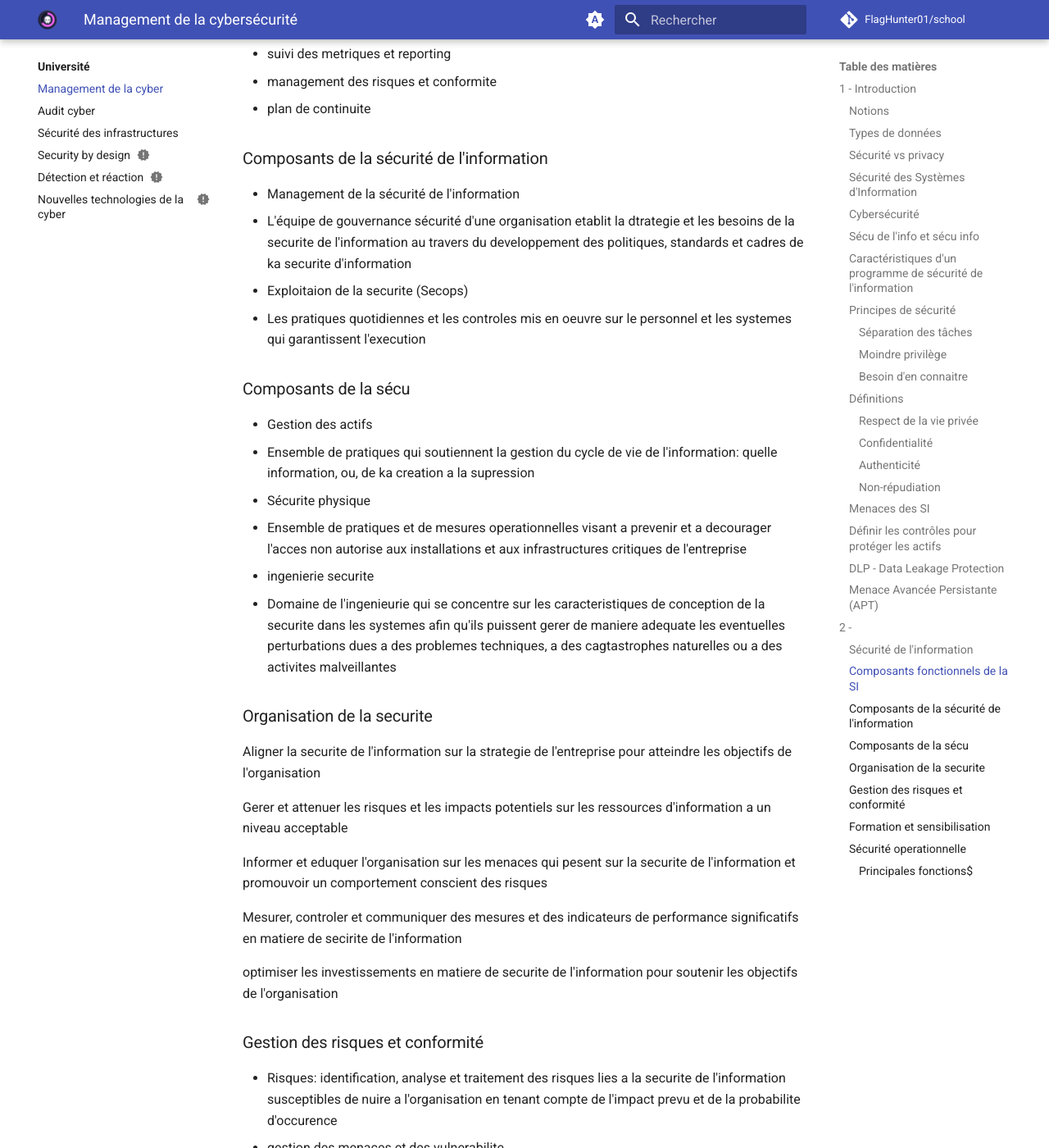
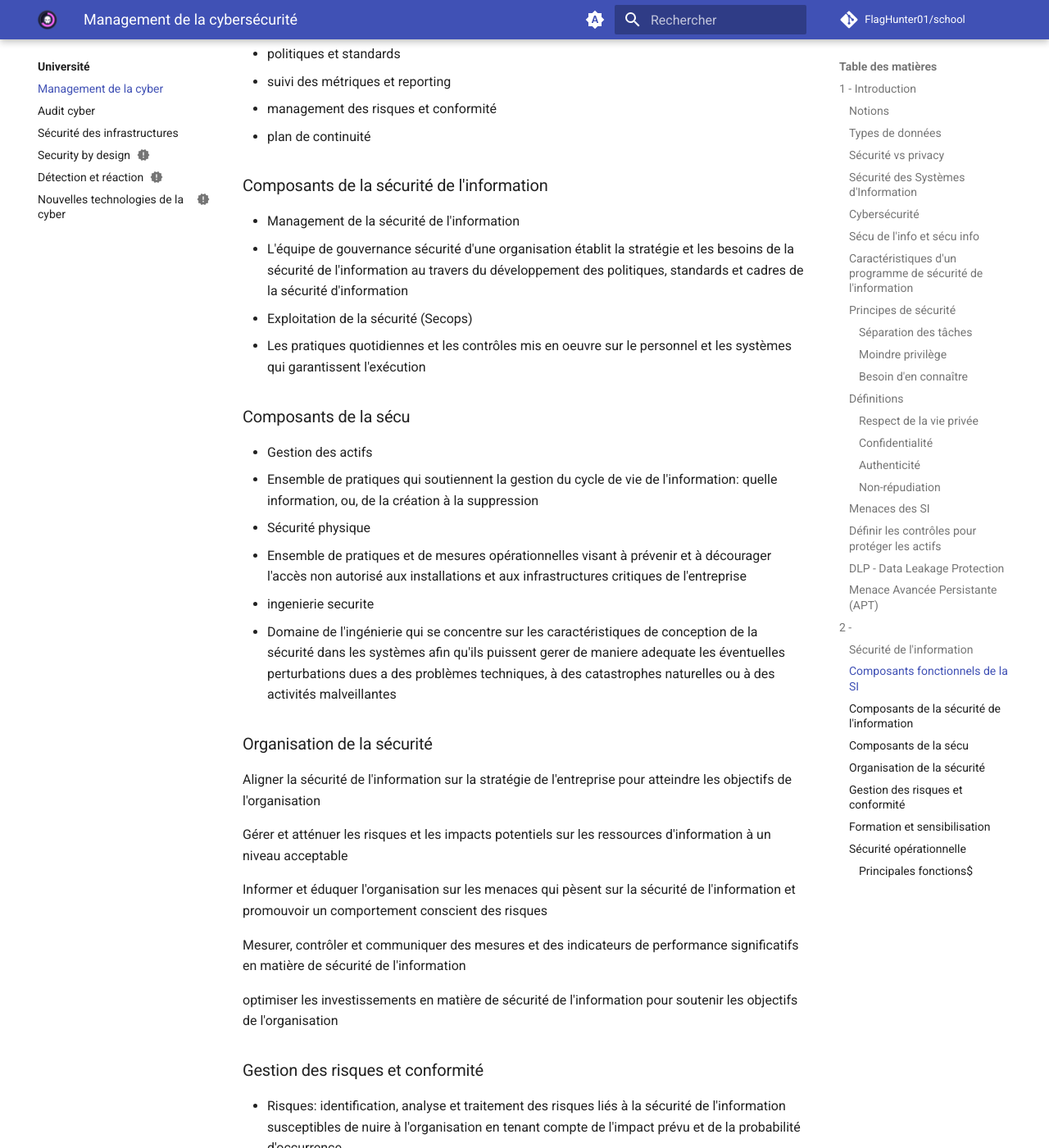
Before and after one commit to FlagHunter01/school, an MkDocs documentation site: the page built from docs/uni/management/index.md, in a window 1280 px wide and 1400 px high, scrolled down 6434 px. Shown: the whole window at 82% size. Built offline with MkDocs 1.6.1 and Material for MkDocs 9.7.7, drawn with Linux system fonts in a browser that asks for light colours; comment, search, counter and statistics services are not loaded; some of the changed text lies outside the part shown.

Commit message:
Orthographe

```diff
--- a/docs/uni/management/index.md
+++ b/docs/uni/management/index.md
@@ -4,40 +4,40 @@
 ---
 
 !!! info "Prof"
-    Pascal Antonini
+	Pascal Antonini
 
 ## 1 - Introduction
 
 ### Notions
 
 !!! abstract "Cybersécurité"
-    Englobe l'ensemble des autres définitions.
+	Englobe l'ensemble des autres définitions.
 
 !!! abstract "Sécurité des SI"
-    Ancienne notion qui se focalise sur l'infrastructure de l'entreprise.
+	Ancienne notion qui se focalise sur l'infrastructure de l'entreprise.
 
 !!! abstract "Sécurité informatique"
-    Sécurité opérationelle (patchs, procédures)
+	Sécurité opérationnelle (patchs, procédures)
 
 !!! failure "Risques SI"
-    *No comprendo*
+	*No comprendo*
 
 !!! abstract "Risques cyber"
-    Notion générale de tous les risques.
+	Notion générale de tous les risques.
 
 !!! abstract "Contrôle interne"
-    Mesures mises en place pour assurer la fiabilité des opérations (pas forcément informatiques).
+	Mesures mises en place pour assurer la fiabilité des opérations (pas forcément informatiques).
 
 <hr>
 
 !!! abstract "Confidentialité"
-    L'information n'est disponible qu'aux personnes autorisées.
+	L'information n'est disponible qu'aux personnes autorisées.
 
 !!! abstract "Intérité"
-    L'exactitude et l'exhaustivité de l'information (elle est bonne et correcte).
+	L'exactitude et l'exhaustivité de l'information (elle est bonne et correcte).
 
 !!! abstract "Disponibilité"
-    L'information estt disponible quand nécessaire.
+	L'information est disponible quand nécessaire.
 
 ### Types de données
 
@@ -49,13 +49,13 @@
 ### Sécurité vs privacy
 
 === "Sécurité"
-    Confidentialité, Intégrité, Disponibilité de toutes les données sensibles et critiques.
+	Confidentialité, Intégrité, Disponibilité de toutes les données sensibles et critiques.
 === "Privacy"
-    Respect de la vie privée, données à caractère personnel (RGPD).
+	Respect de la vie privée, données à caractère personnel (RGPD).
 
 ### Sécurité des Systèmes d'Information
 
-La **SSI** ou cybersécurité consiste a protéger l'information et les systèmes d'information contre les actions non-autorisées suivantes:
+La **SSI** ou cybersécurité consiste à protéger l'information et les systèmes d'information contre les actions non-autorisées suivantes:
 
 - accès
 - utilisation
@@ -71,17 +71,17 @@
 
 Elle concerne la confidentialité, l'intégrité et la disponibilité de l'information et des systèmes d'information.
 
-Elle touche les informations qui circules sur les réseaux, les systèmes d'exploitation, les applications, les bases de données et les personnes qui utilisent ces actifs technologiques en mettant en oeuvre les pocessus organisationnels de l'entreprise.
+Elle touche les informations qui circulent sur les réseaux, les systèmes d'exploitation, les applications, les bases de données et les personnes qui utilisent ces actifs technologiques en mettant en œuvre les processus organisationnels de l'entreprise.
 
 Les fondamentaux de la sécurité concernent la protection de ses actifs.
 
 ### Sécu de l'info et sécu info
 
-La sécurité de l'information nécessite une approche globale qui addresse différents domaines des technologies de l'onformation et de la communication (TIC) et hors des TIC
+La sécurité de l'information nécessite une approche globale qui addresse différents domaines des technologies de l'information et de la communication (TIC) et hors des TIC
 
-Le programme de sécurité de l'information va au-delà de la définitiobn de dispositifs de contole s'appliquant aux données informatisées. Certaines informations peuvent n'être stockées sur des systèmes informatiques durant leur cycle de vie
+Le programme de sécurité de l'information va au-delà de la définition de dispositifs de contrôle s'appliquant aux données informatisées. Certaines informations peuvent n'être stockées sur des systèmes informatiques durant leur cycle de vie
 
-La protection de l'information doit aller au-dela des technologies de l'information / l'informatique et adresser les aspects globaux pour l'ensemble de l'entreprise de la protection de l'information (la culture, le comportement, al robustesse du processus).
+La protection de l'information doit aller au-delà des technologies de l'information / l'informatique et adresser les aspects globaux pour l'ensemble de l'entreprise de la protection de l'information (la culture, le comportement, la robustesse du processus).
 
 Un programme de sécurité de l'information doit toucher chaque étape du cycle de vie de l'information (la création, l'utilisation, le traitement, la transmission, le stockage, la suppression et l'archivage)
 
@@ -89,37 +89,37 @@
 
 ### Caractéristiques d'un programme de sécurité  de l'information
 
-L'accès aux informations est réalisé de manière dynamique et reflète les processus orgaisationnels de l'entreprise, sa structure et sa culture.
+L'accès aux informations est réalisé de manière dynamique et reflète les processus organisationnels de l'entreprise, sa structure et sa culture.
 
 Les risques et les besoins de sécurité changent en permanence.
 
-Les ressources nécessaires pour assurer la portection des informations dans le but de permettre à l'entreprise d'exercer son activité peuvent être limitées:
+Les ressources nécessaires pour assurer la protection des informations dans le but de permettre à l'entreprise d'exercer son activité peuvent être limitées:
 
 - Le budget, les équipes et les technologies de sécurité peuvent être limitées
 - Une compréhension des risques et des menaces est fondamentale pour permettre la prise de décisions managériales
-- La sécurité peut être coûteuse. De ombien avons-nous besoin et où devons-nous projeter nos ressources pour protéger notre activité?
+- La sécurité peut être coûteuse. De combien avons-nous besoin et où devons-nous projeter nos ressources pour protéger notre activité?
 
 ### Principes de sécurité
 
-Au-delà des grands objectifs de sécurité que nous avons intoduits: confidentialité, intégralité et disponibilité, les grands principes suivants sont également a concidérer.
+Au-delà des grands objectifs de sécurité que nous avons introduits: confidentialité, intégrité et disponibilité, les grands principes suivants sont également à considérer.
 
 #### Séparation des tâches
 
-Séparer les responsabilités en terme de traitement ou d'information afin qu'aucun individu agissant seul ne puisse compromettre la sécurité.
+Séparer les responsabilités en termes de traitement ou d'information afin qu'aucun individu agissant seul ne puisse compromettre la sécurité.
 
 #### Moindre privilège
 
-Chaque personne n'a accès qu'aux traitements ou données qui lui sont strictement nécessaires dans l'exercice de sa fonction. L'application de ce principe permet de limiter les dommages qui pourraient résulter d'un accident, d'une erreur ou d'une utilidation non autorisée d'un système d'information.
+Chaque personne n'a accès qu'aux traitements ou données qui lui sont strictement nécessaires dans l'exercice de sa fonction. L'application de ce principe permet de limiter les dommages qui pourraient résulter d'un accident, d'une erreur ou d'une utilisation non autorisée d'un système d'information.
 
-#### Besoin d'en connaitre
+#### Besoin d'en connaître
 
-Le besoin légitime d'une personne ou d'une organisation de connaitre, accéder ou posséder une information spécifique qui est critique pour permettre la réalisation d'une mission qui lui est confiée.
+Le besoin légitime d'une personne ou d'une organisation de connaître, accéder ou posséder une information spécifique qui est critique pour permettre la réalisation d'une mission qui lui est confiée.
 
 ### Définitions
 
 #### Respect de la vie privée
 
-Le respect de la vie privée / protection des données a caractere personnel est d"fini comme les droits et obligations des individus et des organisations qui s'appliquent a la collecte, l'utilisation, la rétention et la divulgation de données a caractere personnel (AICPA Generally Accepted Privacy Principles)
+Le respect de la vie privée / protection des données à caractère personnel est d"fini comme les droits et obligations des individus et des organisations qui s'appliquent à la collecte, l'utilisation, la rétention et la divulgation de données à caractère personnel (AICPA Generally Accepted Privacy Principles)
 
 #### Confidentialité
 
@@ -158,117 +158,118 @@
 
 Avancées
 
-Les attaquants qui utilisent toute la gamme des capacités d'intrusion informatique, depuis les simples attaques accessibles au grand public jusqu'a la mise au point d'outils personnalisés, adaptés au niveau de sécurité de leur cible.
+Les attaquants qui utilisent toute la gamme des capacités d'intrusion informatique, depuis les simples attaques accessibles au grand public jusqu'à la mise au point d'outils personnalisés, adaptés au niveau de sécurité de leur cible.
 
 Persistant
 
-Ils sont officiellement chargés d'accomplir une mission er s'en acquittent jusqu'a ce qu'elle soit couronnée de succès. Ils maintiennent le niveau d'accès et de contrôle nécessaire à l'accomplissement de leur mission.
+Ils sont officiellement chargés d'accomplir une mission et s'en acquittent jusqu'à ce qu'elle soit couronnée de succès. Ils maintiennent le niveau d'accès et de contrôle nécessaire à l'accomplissement de leur mission.
 
 Menace
 
-Contrairement aux botnets, aux enregistreurs de frappe ou aux vers, l'APT est un adversaire humain - des personnes qui int pour mission d'obtenir des informations spécifiques ou d'acceder aux systemes et aux donnees du réseau de leur cible.
+Contrairement aux botnets, aux enregistreurs de frappe ou aux vers, l'APT est un adversaire humain - des personnes qui ont pour mission d'obtenir des informations spécifiques ou d'accéder aux systèmes et aux données du réseau de leur cible.
 
 ## 2 -
 
 ### Sécurité de l'information
 
-La sécurité de l'information désigne les moyens de proteger les informations et les systemes d'information contre l'acces, l'utilisation, la divulgation, la distribution, la modificacion, la consultation, l'inspection, l'enregistrement ou la destruction non autorisés.
+La sécurité de l'information désigne les moyens de protéger les informations et les systèmes d'information contre l'accès, l'utilisation, la divulgation, la distribution, la modification, la consultation, l'inspection, l'enregistrement ou la destruction non autorisés.
 
-Mesures de controle d'ordre administratif, technique et physique fonctionnant ensemble pour proteger les actifs d'information de l'entreprise et l'infrastructure du support.
+Mesures de contrôle d'ordre administratif, technique et physique fonctionnant ensemble pour protéger les actifs d'information de l'entreprise et l'infrastructure du support.
 
 ### Composants fonctionnels de la SI
 
 - Sécurité physique
   - contrôles environnementaux
-  - controles d'acces, evacuations
+  - contrôles d'accès, évacuations
   - surveillance
   - sécurité du personnel
-- Controles des actifs
-  - gestion des actifsestion des materiels
+- Contrôles des actifs
+  - gestion des actifs
+  - gestion des matériels
   - gestion des logiciels
   - achats
   - classification de l'information
 - Sécurité opérationnelle
   - Protection des données
-  - reponse a incident
-  - gestion des vulnerabilites
-  - securite des infrastructures
-  - gestion des identites et des acces
-- Management de la securite de l'information
-  - organisation de la securite
+  - réponse à incident
+  - gestion des vulnérabilités
+  - sécurité des infrastructures
+  - gestion des identités et des accès
+- Management de la sécurité de l'information
+  - organisation de la sécurité
   - formation et sensibilisation
   - politiques et standards
-  - suivi des metriques et reporting
-  - management des risques et conformite
-  - plan de continuite
+  - suivi des métriques et reporting
+  - management des risques et conformité
+  - plan de continuité
 
 ### Composants de la sécurité de l'information
 
 - Management de la sécurité de l'information
-  - L'équipe de gouvernance sécurité d'une organisation etablit la dtrategie et les besoins de la securite de l'information au travers du developpement des politiques, standards et cadres de ka securite d'information
-- Exploitaion de la securite (Secops)
-  - Les pratiques quotidiennes et les controles mis en oeuvre sur le personnel et les systemes qui garantissent l'execution
+  - L'équipe de gouvernance sécurité d'une organisation établit la stratégie et les besoins de la sécurité de l'information au travers du développement des politiques, standards et cadres de la sécurité d'information
+- Exploitation de la sécurité (Secops)
+  - Les pratiques quotidiennes et les contrôles mis en oeuvre sur le personnel et les systèmes qui garantissent l'exécution
 
 ### Composants de la sécu
 
 - Gestion des actifs
-  - Ensemble de pratiques qui soutiennent la gestion du cycle de vie de l'information: quelle information, ou, de ka creation a la supression
-- Sécurite physique
-  - Ensemble de pratiques et de mesures operationnelles visant a prevenir et a decourager l'acces non autorise aux installations et aux infrastructures critiques de l'entreprise
+  - Ensemble de pratiques qui soutiennent la gestion du cycle de vie de l'information: quelle information, ou, de la création à la suppression
+- Sécurité physique
+  - Ensemble de pratiques et de mesures opérationnelles visant à prévenir et à décourager l'accès non autorisé aux installations et aux infrastructures critiques de l'entreprise
 - ingenierie securite
-  - Domaine de l'ingenieurie qui se concentre sur les caracteristiques de conception de la securite dans les systemes afin qu'ils puissent gerer de maniere adequate les eventuelles perturbations dues a des problemes techniques, a des cagtastrophes naturelles ou a des activites malveillantes
+  - Domaine de l'ingénierie qui se concentre sur les caractéristiques de conception de la sécurité dans les systèmes afin qu'ils puissent gerer de maniere adequate les éventuelles perturbations dues a des problèmes techniques, à des catastrophes naturelles ou à des activités malveillantes
 
-### Organisation de la securite
+### Organisation de la sécurité
 
-Aligner la securite de l'information sur la strategie de l'entreprise pour atteindre les objectifs de l'organisation
+Aligner la sécurité de l'information sur la stratégie de l'entreprise pour atteindre les objectifs de l'organisation
 
-Gerer et attenuer les risques et les impacts potentiels sur les ressources d'information a un niveau acceptable
+Gérer et atténuer les risques et les impacts potentiels sur les ressources d'information à un niveau acceptable
 
-Informer et eduquer l'organisation sur les menaces qui pesent sur la securite de l'information et promouvoir un comportement conscient des risques
+Informer et éduquer l'organisation sur les menaces qui pèsent sur la sécurité de l'information et promouvoir un comportement conscient des risques
 
-Mesurer, controler et communiquer des mesures et des indicateurs de performance significatifs en matiere de secirite de l'information
+Mesurer, contrôler et communiquer des mesures et des indicateurs de performance significatifs en matière de sécurité de l'information
 
-optimiser les investissements en matiere de securite de l'information pour soutenir les objectifs de l'organisation
+optimiser les investissements en matière de sécurité de l'information pour soutenir les objectifs de l'organisation
 
 ### Gestion des risques et conformité
 
-- Risques: identification, analyse et traitement des risques lies a la securite de l'information susceptibles de nuire a l'organisation en tenant compte de l'impact prevu et de la probabilite d'occurence
-  - gestion des menaces et des vulnerabilite
+- Risques: identification, analyse et traitement des risques liés à la sécurité de l'information susceptibles de nuire à l'organisation en tenant compte de l'impact prévu et de la probabilité d'occurrence
+  - gestion des menaces et des vulnérabilités
   - surveillance des reseaux et systemes
   - tests des applications
-  - reprise apres sinistre
-  - gestion des risques lies aux fournisseurs
-- Conformite: moyens de se conformer aux exigences internes ainsi qu'aux lois et reglements et aux normes sectorielles
-  - Mise en oeuvre de controles a l'appui de la politique et des normes
+  - reprise après sinistre
+  - gestion des risques liés aux fournisseurs
+- Conformité: moyens de se conformer aux exigences internes ainsi qu'aux lois et règlements et aux normes sectorielles
+  - Mise en oeuvre de contrôles à l'appui de la politique et des normes
   - Audit
-  - reponse aux incidents
+  - réponse aux incidents
   - evaluation des risques
 
 ### Formation et sensibilisation
 
-la sécurité de l'iformation est au niveau du maillon le plus faible du processus.
+La sécurité de l'information est au niveau du maillon le plus faible du processus.
 
-La formation permet d'approfindir les connaissances sur un sujet ou un ensemble de sujets.
+La formation permet d'approfondir les connaissances sur un sujet ou un ensemble de sujets.
 
-Elle se concentre sur le personnes, la culture et le comportement.
+Elle se concentre sur les personnes, la culture et le comportement.
 
-Les activités de sensibilisation sont concues pour promouvoir les connaissances en matiere de securite de l'information aupres de tous les membres du personnel.
+Les activités de sensibilisation sont conçues pour promouvoir les connaissances en matière de sécurité de l'information auprès de tous les membres du personnel.
 
 !!! failure "Il manque un bout parce que je suis parti à l'administration"
 
-### Sécurité operationnelle
+### Sécurité opérationnelle
 
-Les taches quotidiennes de la gestion des risques lies a la securite de l'information au traavers:
+Les tâches quotidiennes de la gestion des risques liés à la sécurité de l'information au travers:
 
-- la mise en place de controles necessaires definis dans les politiques et les standards (centres d'operations de securite ou SOC)
-- Verification de 'efficacite permanente des controles par des tests, la surveillance et les audits
-- Realisation d'evaluations permanantes en tenant compte des objecrtifs de k'entreprise et du profil de risque de l'organisation
+- la mise en place de contrôles nécessaires définis dans les politiques et les standards (centres d'opérations de sécurité ou SOC)
+- Vérification de l'efficacité permanente des contrôles par des tests, la surveillance et les audits
+- Réalisation d'évaluations permanentes en tenant compte des objectifs de l'entreprise et du profil de risque de l'organisation
 - Le suivi d'indicateurs de risques et de performances
 
 #### Principales fonctions$
 
 - Protection de l'information
-- Reponse a incident
-- Gestion des vulnerabilites
-- Securite de l'infrastructre
-- Gestion des identites et des acces
+- Réponse à incident
+- Gestion des vulnérabilités
+- Sécurité de l'infrastructure
+- Gestion des identités et des acces
```
Also changed, not shown: other parts of docs/uni/management/index.md (+3 -3 lines).
